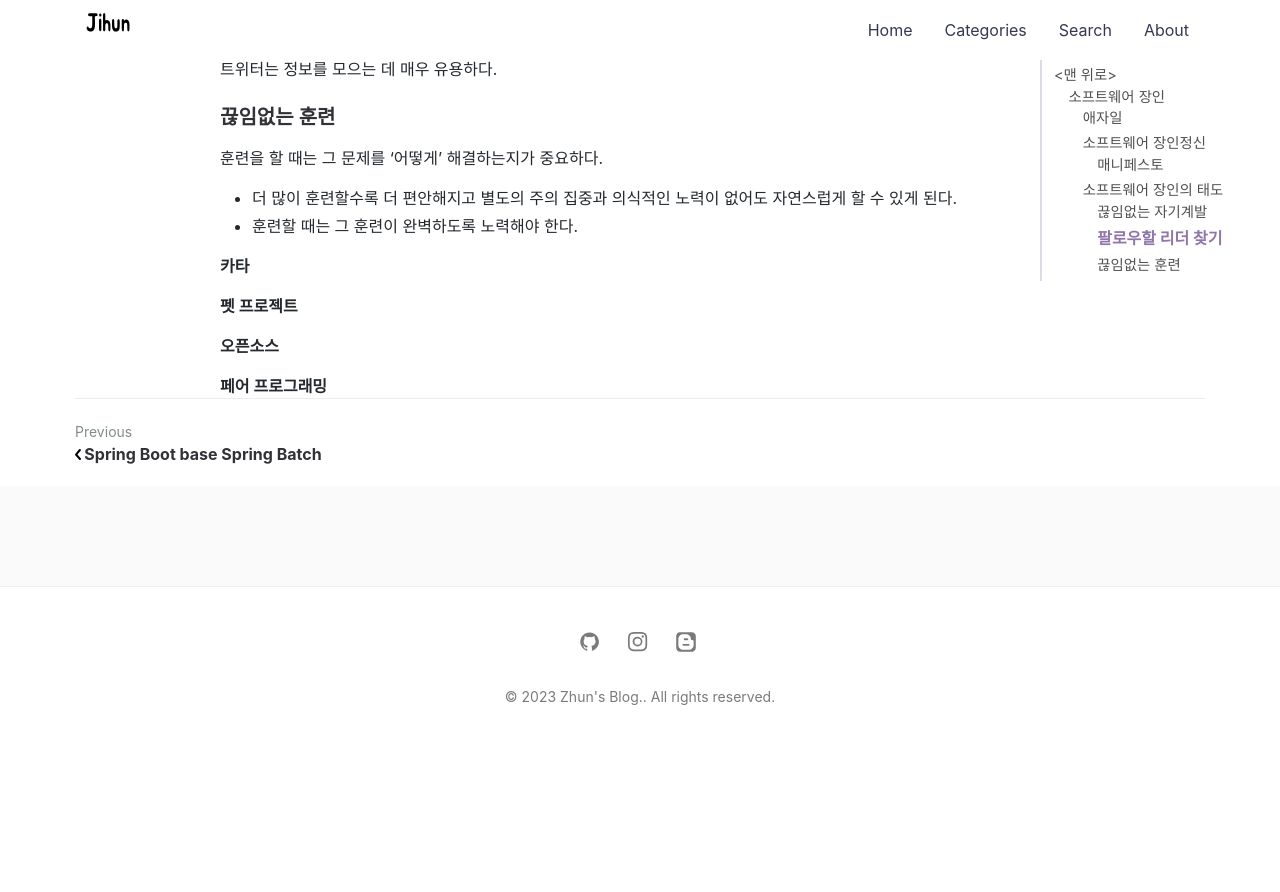
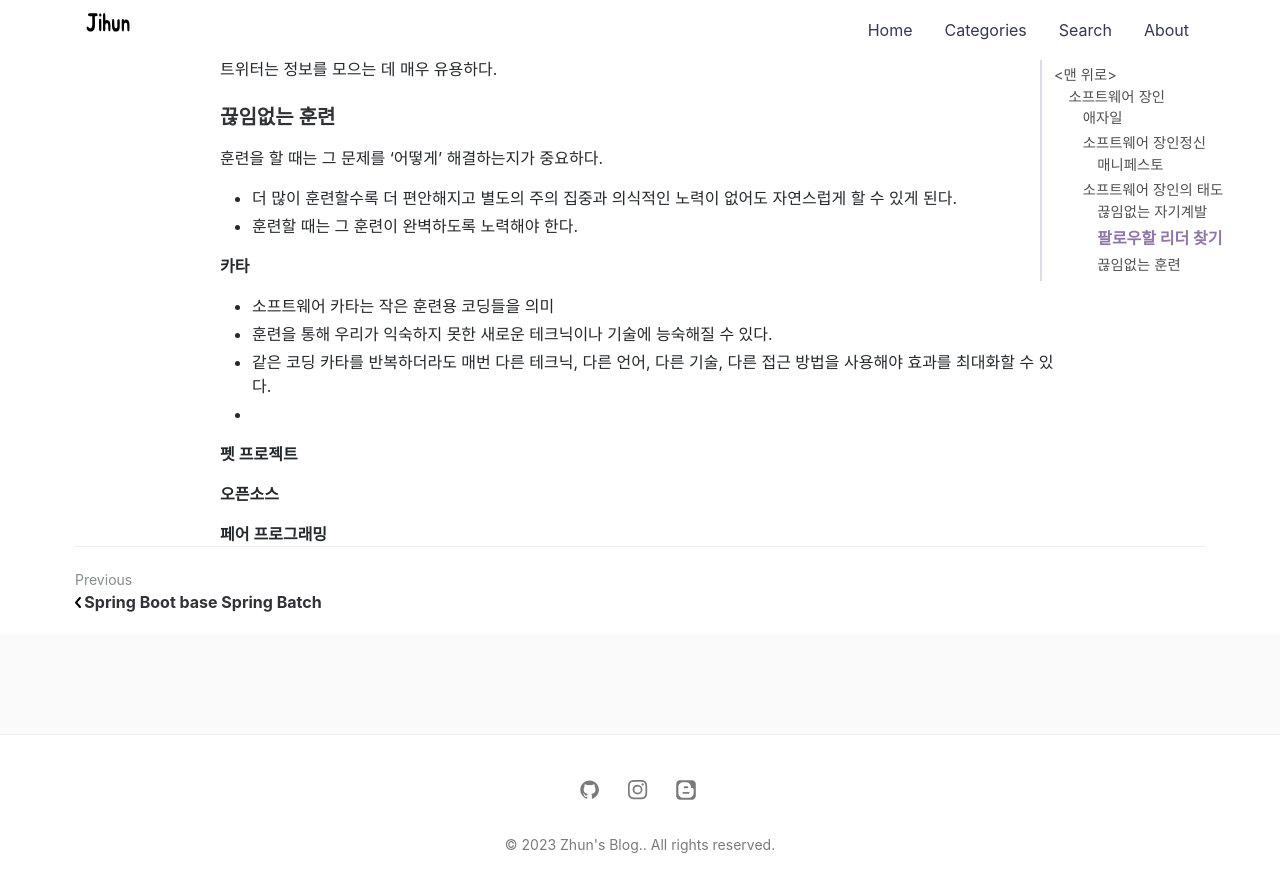
Before and after one commit to jihunparkme/jihunparkme.github.io, a Jekyll site: the page built from _posts/2023-02-01-a-software-master.md, in a window 1280 px wide and 900 px high, scrolled down 3435 px. Shown: the top 892 px of the window. Built offline with Jekyll 4.4.1, drawn with Linux system fonts in a browser that asks for light colours; nearby versions of some CDN libraries; comment, search, counter and statistics services are not loaded; before the commit the page ends 4187 px from its top, so only the background shows below that.

Commit message:
[software master] 끊임없는 훈련

```diff
--- a/_posts/2023-02-01-a-software-master.md
+++ b/_posts/2023-02-01-a-software-master.md
@@ -133,6 +133,11 @@ featured-img: a-software-master
 
 **카타**
 
+- 소프트웨어 카타는 작은 훈련용 코딩들을 의미
+- 훈련을 통해 우리가 익숙하지 못한 새로운 테크닉이나 기술에 능숙해질 수 있다.
+- 같은 코딩 카타를 반복하더라도 매번 다른 테크닉, 다른 언어, 다른 기술, 다른 접근 방법을 사용해야 효과를 최대화할 수 있다.
+-
+
 **펫 프로젝트**
 
 **오픈소스**
```
